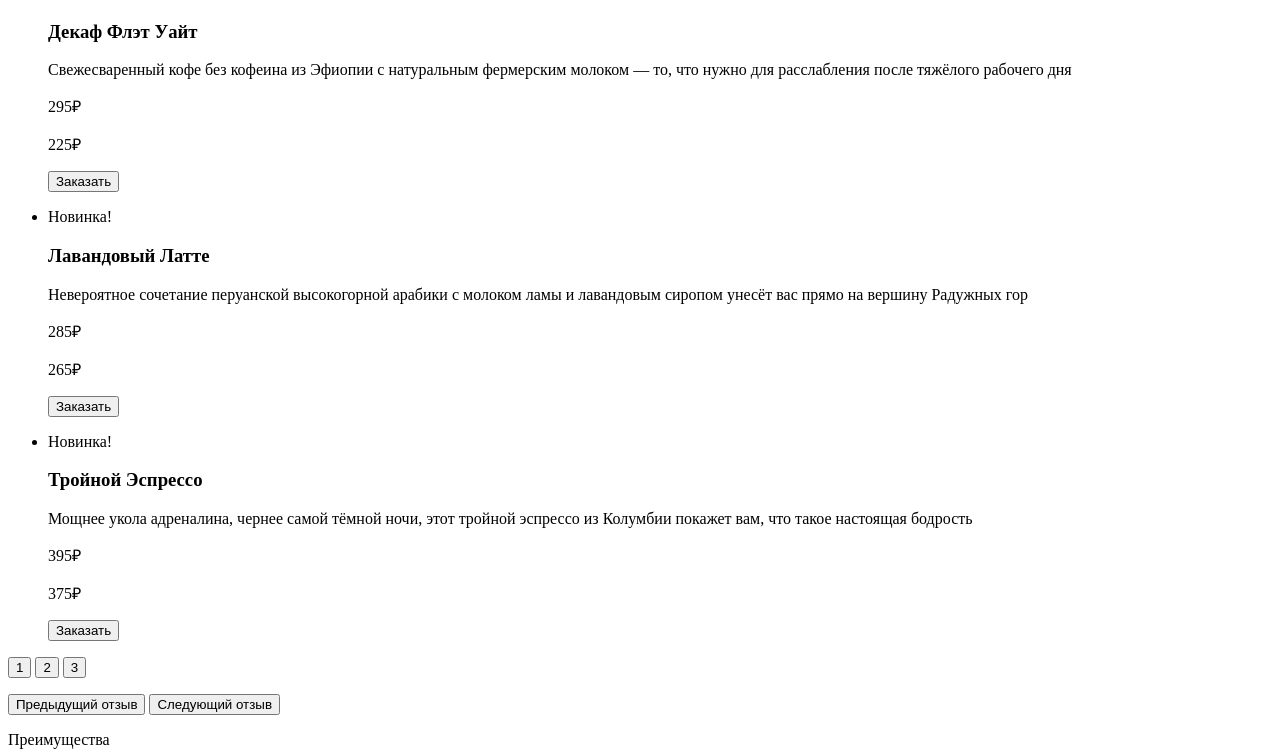
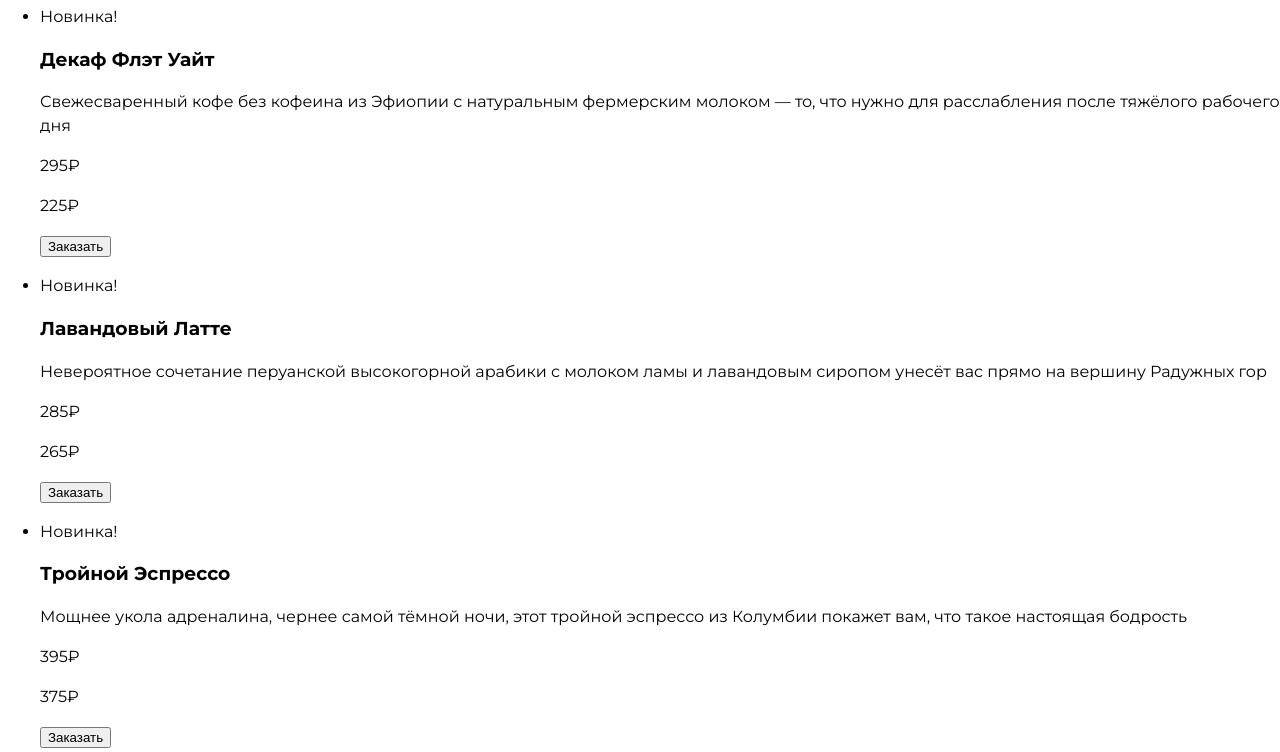
Before and after one commit to RadostevaT/drink2go, a website: page source/index.html in a window 1280 px wide. Shown: the part 366-1118 px from the top of the page. Drawn offline with nearby package versions, Linux system fonts and the light colour scheme; files that its build step writes are made by us from their sources.

Commit message:
add fonts and variables

```diff
--- a/source/sass/global/fonts.scss
+++ b/source/sass/global/fonts.scss
@@ -1 +1,31 @@
-/* здесь подключите шрифты*/
+@font-face {
+  font-family: "Montserrat";
+  src: url("../../fonts/Montserrat-Regular.woff2") format("woff2"), url("../../fonts/Montserrat-Regular.woff") format("woff");
+  font-weight: 400;
+  font-style: normal;
+  font-display: swap;
+}
+
+@font-face {
+  font-family: "Montserrat";
+  src: url("../../fonts/Montserrat-Medium.woff2") format("woff2"), url("../../fonts/Montserrat-Medium.woff") format("woff");
+  font-weight: 500;
+  font-style: normal;
+  font-display: swap;
+}
+
+@font-face {
+  font-family: "Montserrat";
+  src: url("../../fonts/Montserrat-SemiBold.woff2") format("woff2"), url("../../fonts/Montserrat-SemiBold.woff") format("woff");
+  font-weight: 600;
+  font-style: normal;
+  font-display: swap;
+}
+
+@font-face {
+  font-family: "Montserrat";
+  src: url("../../fonts/Montserrat-Bold.woff2") format("woff2"), url("../../fonts/Montserrat-Bold.woff") format("woff");
+  font-weight: 700;
+  font-style: normal;
+  font-display: swap;
+}
--- a/source/sass/global/global.scss
+++ b/source/sass/global/global.scss
@@ -1 +1,33 @@
-/* здесь используйте глобальные селекторы img, body, html и так далее*/
+// .visually-hidden {
+//   position: absolute;
+//   width: 1px;
+//   height: 1px;
+//   margin: -1px;
+//   border: 0;
+//   padding: 0;
+//   white-space: nowrap;
+//   clip-path: inset(100%);
+//   clip: rect(0 0 0 0);
+//   overflow: hidden;
+// }
+
+html {
+  height: 100%;
+}
+
+body {
+  margin: 0;
+  display: flex;
+  flex-direction: column;
+  min-height: 100%;
+  font-family: "Montserrat", "Arial", sans-serif;
+  font-size: 16px;
+  line-height: 24px;
+  // background-color: #ffffff;
+  // color: #171616;
+}
+
+img {
+  max-width: 100%;
+  object-fit: contain;
+}
--- a/source/sass/global/variables.scss
+++ b/source/sass/global/variables.scss
@@ -1 +1,27 @@
-/* здесь используйте глобальные переменные */
+// Colors
+
+$base-white: #ffffff;
+$base-gray: #bdbdbd;
+$base-black: #333333;
+$base-primary: #7859cf;
+$base-secondary: #f0ebff;
+
+$primary-opacity: rgba(120, 89, 207, 0.25);
+$primary-lighter: #9070ec;
+$primary-darker: #593cac;
+$light-grey: #e2e2e2;
+
+$lightest-grey: #f8f8f8;
+$flat-white: #f3ebe1;
+$lavender-latte: #eae6fc;
+$espresso: #e5e6e8;
+
+// Viewports
+
+$tablet-width: 768px;
+$desktop-width: 1440px;
+$mobile-width-only: 320px;
+
+$mobile-wrapper: 280px;
+$tablet-wrapper: 728px;
+$desktop-wrapper: 1360px;
```
